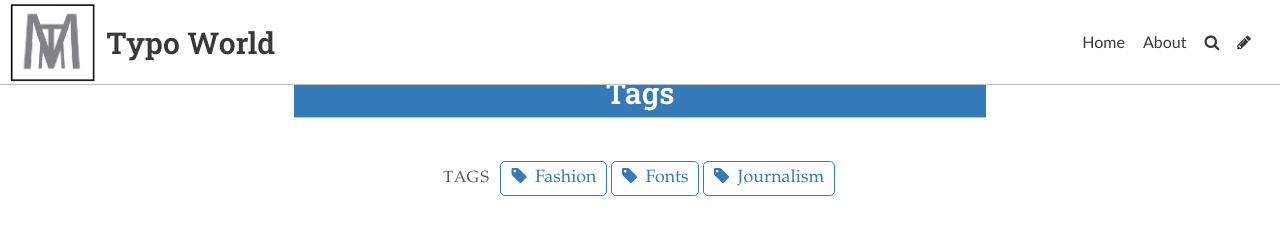
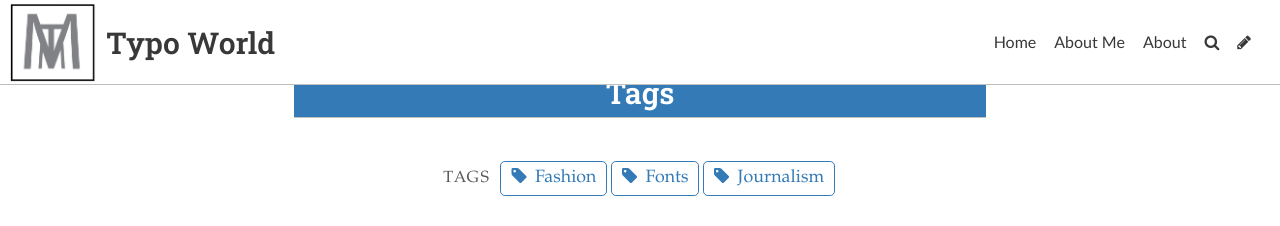
Before and after one commit to IvanTitov9/TypoWebsite, a Jekyll site: the page built from pages/tags.md, in a window 1280 px wide. Shown: the top 226 px of the page. Built offline with Jekyll 4.4.1, drawn with Linux system fonts in a browser that asks for light colours; some web fonts are replaced.

Commit message:
Update Settings “general”

```diff
--- a/_data/settings.yml
+++ b/_data/settings.yml
@@ -11,3 +11,6 @@
 gridlayout: false
 fixednavbar: true
 upzoom: false
+items:
+  - name: About Me
+    siteurl: /aboutme/
```
